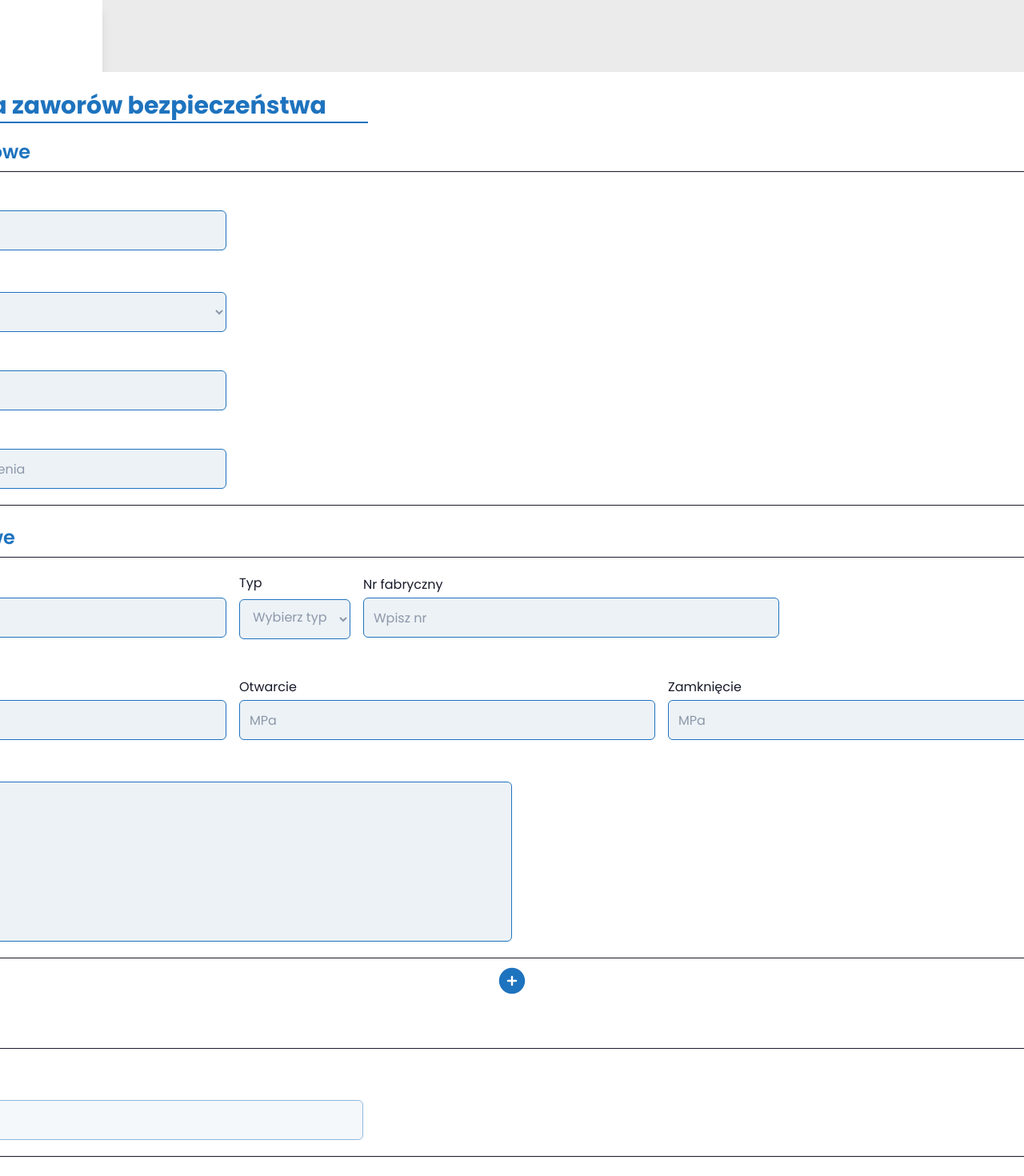
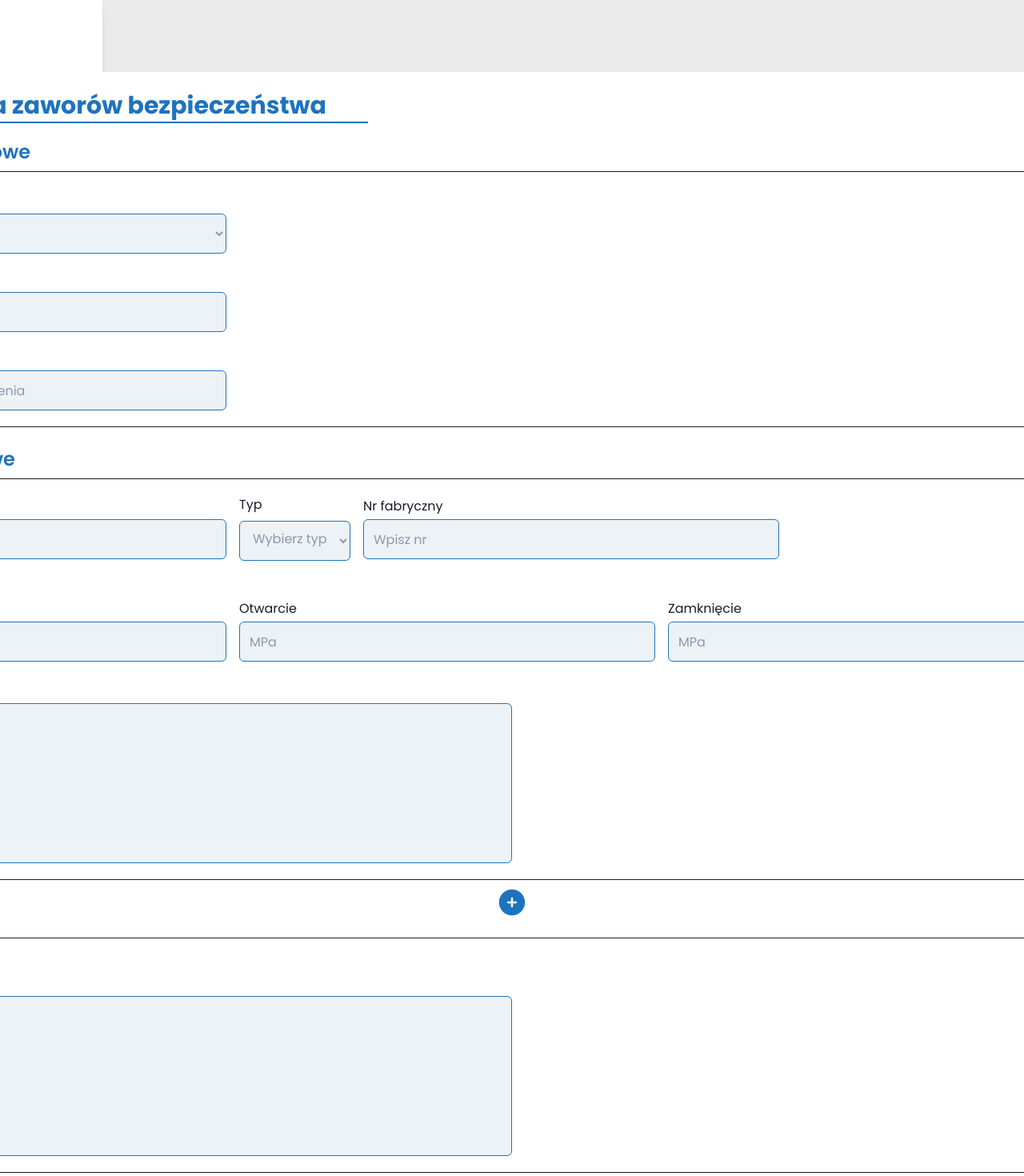
Before and after one commit to CharlesSquirel/chillair-protocols, a Next.js app: page /dashboard/valves/add in a window 1280 px wide. Shown: the top 1470 px of the page at 80% size. Built offline with nearby package versions, Linux system fonts and the light colour scheme; what Zod would draw is missing.

Commit message:
Feat: Add crud get & delete to valves

```diff
--- a/app/components/ActionTableButtons/ActionTableButtons.tsx
+++ b/app/components/ActionTableButtons/ActionTableButtons.tsx
@@ -1,13 +1,22 @@
+"use client";
+
 import DeleteIcon from "@/assets/icons/DeleteIcon";
 import DownloadIcon from "@/assets/icons/DownloadIcon";
 import EditIcon from "@/assets/icons/EditIcon";
+import { deleteValve } from "@/utils/actions/deleteValve";
 
-export default function ActionTableButtons() {
+interface ActionButtonProps {
+  id: string;
+}
+
+export default function ActionTableButtons({ id }: ActionButtonProps) {
   return (
     <td className="-z-10 flex gap-2 bg-white">
       <DownloadIcon />
       <EditIcon />
-      <DeleteIcon />
+      <button onClick={() => deleteValve(id)}>
+        <DeleteIcon />
+      </button>
     </td>
   );
 }
--- a/app/components/CheckboxInput/CheckboxInput.tsx
+++ b/app/components/CheckboxInput/CheckboxInput.tsx
@@ -10,7 +10,11 @@ interface CheckboxProps {
 }
 
 export default function CheckboxInput({ label, name, onCheck }: CheckboxProps) {
-  const { register } = useFormContext();
+  const { register, setValue } = useFormContext();
+
+  // useEffect(() => {
+  //   setValue(name, false);
+  // }, []);
 
   return (
     <div className="flex items-center gap-2">
--- a/app/components/FormContainer/FormContainer.tsx
+++ b/app/components/FormContainer/FormContainer.tsx
@@ -41,6 +41,7 @@ export default function FormContainer<T extends FieldValues>({
   const onSubmit: SubmitHandler<T> = async (data) => {
     onSubmitForm(data);
     handleCloseForm();
+    // console.log(data);
   };
 
   return (
--- a/app/dashboard/valves/add/page.tsx
+++ b/app/dashboard/valves/add/page.tsx
@@ -11,6 +11,7 @@ import SubmitFormButton from "@/components/SubmitFormButton/SubmitFormButton";
 import SelectInput from "@/components/SelectInput/SelectInput";
 import { createValve } from "@/utils/actions/createValve";
 import { ValvesValidationSchema } from "@/utils/zod/valvesValidationSchema";
+import TextareaInput from "@/components/TextareaInput/TextareaInput";
 
 export default function ValvesAdd() {
   return (
@@ -22,11 +23,6 @@ export default function ValvesAdd() {
     >
       <FormFieldset title="Informacje podstawowe">
         <InputGroup>
-          <TextInput
-            placeholder="Wpisz typ urządzenia"
-            name="test"
-            label="Typ urządzenia"
-          />
           <SelectInput
             placeholder="Wybierz obiekt"
             name="firma"
@@ -49,9 +45,17 @@ export default function ValvesAdd() {
       <FormFieldset title="Informacje dodatkowe">
         <ExtraValvesInfo />
       </FormFieldset>
+      <FormFieldset>
+        <InputGroup title="Uwagi">
+          <TextareaInput
+            placeholder="Wpisz swoje uwagi"
+            label=""
+            name="description"
+          />
+        </InputGroup>
+      </FormFieldset>
       <FormFieldset title="Opcje wysyłki">
         <InputGroup>
-          <CheckboxInput label="Wyślij do mnie" name="userEmailPerm" />
           <SendClientEmail />
         </InputGroup>
       </FormFieldset>
--- a/app/dashboard/valves/page.tsx
+++ b/app/dashboard/valves/page.tsx
@@ -1,6 +1,7 @@
 import ActionTableButtons from "@/components/ActionTableButtons/ActionTableButtons";
 import TableContainer from "@/components/TableContainer/TableContainer";
 import { dummyValves } from "@/data/dummyDatas";
+import { formatDateToString } from "@/utils/helpers/formatDateToString";
 import { prisma } from "lib/db";
 
 const valvesHeaders: string[] = [
@@ -15,22 +16,23 @@ export default async function Valves() {
   const valves = await prisma.valve.findMany({
     orderBy: { createdAt: "desc" },
   });
+
   return (
     <TableContainer
       tableName="valves"
       headers={valvesHeaders}
       renderRows={() => (
         <>
-          {dummyValves.map((data, index) => (
+          {valves.map((data, index) => (
             <tr key={index} className="hover:cursor-pointer hover:text-primary">
-              <td>{data.createdAt}</td>
+              <td>{formatDateToString(data.createdAt)}</td>
               <td>{data.firma}</td>
               <td>
                 {data.firstName} {data.lastName}
               </td>
               <td>{data.userSignature}</td>
               <td>{data.description}</td>
-              <ActionTableButtons />
+              <ActionTableButtons id={data.id} />
             </tr>
           ))}
         </>
--- a/app/utils/actions/createValve.ts
+++ b/app/utils/actions/createValve.ts
@@ -2,6 +2,7 @@
 
 import { prisma } from "lib/db";
 import { CreateValveCredentials } from "../types/valves";
+import { revalidatePath } from "next/cache";
 
 export async function createValve(data: CreateValveCredentials) {
   console.log(data);
@@ -15,10 +16,9 @@ export async function createValve(data: CreateValveCredentials) {
     type: data.type,
     serialNumber: data.serialNumber,
     infoBlocks: data.infoBlocks,
-    userEmailPerm: data.userEmailPerm,
     clientEmail: data.clientEmail,
     clientEmailPerm: data.clientEmailPerm,
-    test: data.test,
+    description: data.description,
   };
 
   const {
@@ -31,16 +31,16 @@ export async function createValve(data: CreateValveCredentials) {
     infoBlocks,
     firstName,
     lastName,
-    userEmailPerm,
     clientEmail,
     clientEmailPerm,
+    description,
   } = valvesData;
   try {
     await prisma.valve.create({
       data: {
+        description,
+        clientEmail,
         clientEmailPerm,
-        clientEmail,
-        userEmailPerm,
         firstName,
         lastName,
         userSignature,
@@ -56,6 +56,7 @@ export async function createValve(data: CreateValveCredentials) {
         },
       },
     });
+    revalidatePath("/dashboard/valves");
     console.log("created");
     console.log(valvesData);
   } catch (error) {
--- /dev/null
+++ b/app/utils/actions/deleteValve.ts
@@ -0,0 +1,24 @@
+"use server";
+
+import { prisma } from "lib/db";
+import { revalidatePath } from "next/cache";
+
+export async function deleteValve(id: string) {
+  try {
+    await prisma.valvesInfoBlock.deleteMany({
+      where: {
+        valveId: id,
+      },
+    });
+    await prisma.valve.delete({
+      where: {
+        id,
+      },
+    });
+
+    revalidatePath("/dashboard/valves");
+    console.log(`deleted id: ${id}`);
+  } catch (error) {
+    console.log(error);
+  }
+}
--- /dev/null
+++ b/app/utils/helpers/formatDateToString.ts
@@ -0,0 +1,6 @@
+export const formatDateToString = (date: Date): string => {
+  const day = date.getDate().toString().padStart(2, "0");
+  const month = (date.getMonth() + 1).toString().padStart(2, "0");
+  const year = date.getFullYear();
+  return `${day}.${month}.${year}`;
+};
--- a/app/utils/types/valves.ts
+++ b/app/utils/types/valves.ts
@@ -34,10 +34,9 @@ export interface CreateValveCredentials {
   lastName: string;
   userSignature: string;
   userId: string;
-  clientEmail: string | undefined;
+  clientEmail?: string;
   clientEmailPerm: boolean;
-  userEmailPerm: boolean;
-  test: string;
+  description?: string;
 }
 
 export type ValvesRecords = ValvesRecord[];
--- a/app/utils/zod/valvesValidationSchema.ts
+++ b/app/utils/zod/valvesValidationSchema.ts
@@ -16,6 +16,9 @@ export const ValvesValidationSchema = z.object({
   type: createStringValidator(),
   serialNumber: createStringValidator(),
   infoBlocks: z.array(ValvesInfoBlockSchema).min(1),
+  description: z.string().optional(),
+  clientEmailPerm: z.boolean().optional(),
+  clientEmail: z.string().optional(),
 });
 
 export type SchemaTypeValves = z.infer<typeof ValvesValidationSchema>;
```
Also changed, not shown: 1 other file (tests, documents, lock files or other folders).
